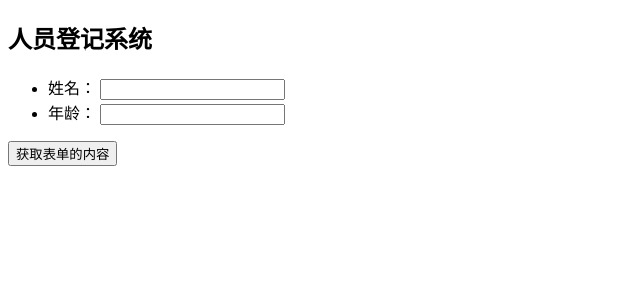
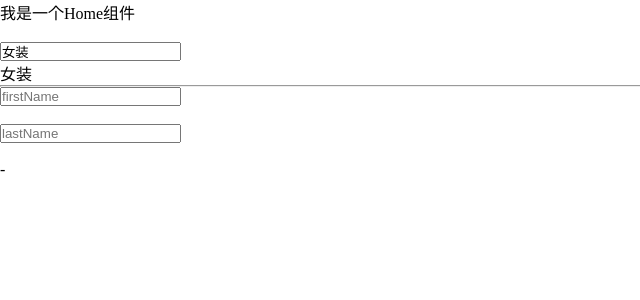
Before and after one commit to Jaunty-Liu/vue, a Vue app: page / in a window 1280 px wide. Shown: the top 300 px of the page, without its empty margins (0-640 px from the left). Built offline with nearby package versions, Linux system fonts and the light colour scheme.

Commit message:
Vue3.xv-mode slots Prop Attribute

```diff
--- a/src/App.vue
+++ b/src/App.vue
@@ -1,29 +1,26 @@
 <template>
-<h2>人员登记系统</h2>
+<Home />
+</template>
 
-<div class="people_list">
-    <ul>
-        <li>姓名： <input type="text" id="username" /></li>
-        <li>年龄： <input type="text" ref="age" /></li>
-    </ul>
-    <button @click="doSubmit()" class="submit">获取表单的内容</button>
-</div>
-</template>
 <script>
+//1、引入组件
+import Home from './components/Home';
 export default {
     data() {
         return {
-            message: "你好",
+            msg: "app根组件",
         };
     },
-    methods: {
-        doSubmit() {
-            var username = document.querySelector("#username");
-            alert(username.value);
-
-            var ageDom = this.$refs.age;
-            alert(ageDom.value);
-        },
-    },
+    //2、挂载组件
+    components: {
+        Home
+    }
 };
 </script>
+
+<style>
+* {
+    padding: 0px;
+    margin: 0px;
+}
+</style>
--- /dev/null
+++ b/src/components/Home.vue
@@ -0,0 +1,37 @@
+<template>
+<div class="home">
+    我是一个Home组件
+    <br>
+    <br>
+    <!-- 这个aaa就是ItyingInput组件需要接收的数据的名称，然后这个数据绑定了Home的keyboard -->
+    <v-input v-model:aaa="keyword"></v-input>
+    <br>
+    {{keyword}}
+    <hr>
+    <user-name v-model:firstName="firstName" v-model:lastName="lastName"></user-name>
+    <br>
+    <br>
+    {{firstName}}- {{lastName}}
+</div>
+</template>
+
+<script>
+import ItyingInput from './ItyingInput';
+import UserName from './UserName';
+export default {
+    data() {
+        return {
+            keyword: "女装",
+            firstName: "",
+            lastName: "",
+        }
+    },
+    methods: {
+    },
+    components: {
+        "v-input": ItyingInput,
+        UserName
+    }
+
+}
+</script>
--- /dev/null
+++ b/src/components/ItyingInput.vue
@@ -0,0 +1,10 @@
+<template>
+    <!-- 这里接收Home组件传过来的aaa数据并且“update”实现双向绑定 -->
+    <input type="text" :value="aaa" @input="$emit('update:aaa',$event.target.value)" placeholder="请输入内容" />
+</template>
+
+<script>
+export default {
+    props: ["aaa"]
+}
+</script>
--- /dev/null
+++ b/src/components/UserName.vue
@@ -0,0 +1,12 @@
+<template>
+<input type="text" :value="firstName" @input="$emit('update:firstName',$event.target.value)" placeholder="firstName" />
+<br>
+<br>
+<input type="text" :value="lastName" @input="$emit('update:lastName',$event.target.value)" placeholder="lastName" />
+</template>
+
+<script>
+export default {
+    props: ["firstName", "lastName"]
+}
+</script>
```
Also changed, not shown: src/components/DatePicker.vue (added, +17 -0 lines), src/components/ItyingButton.vue (added, +35 -0 lines).
